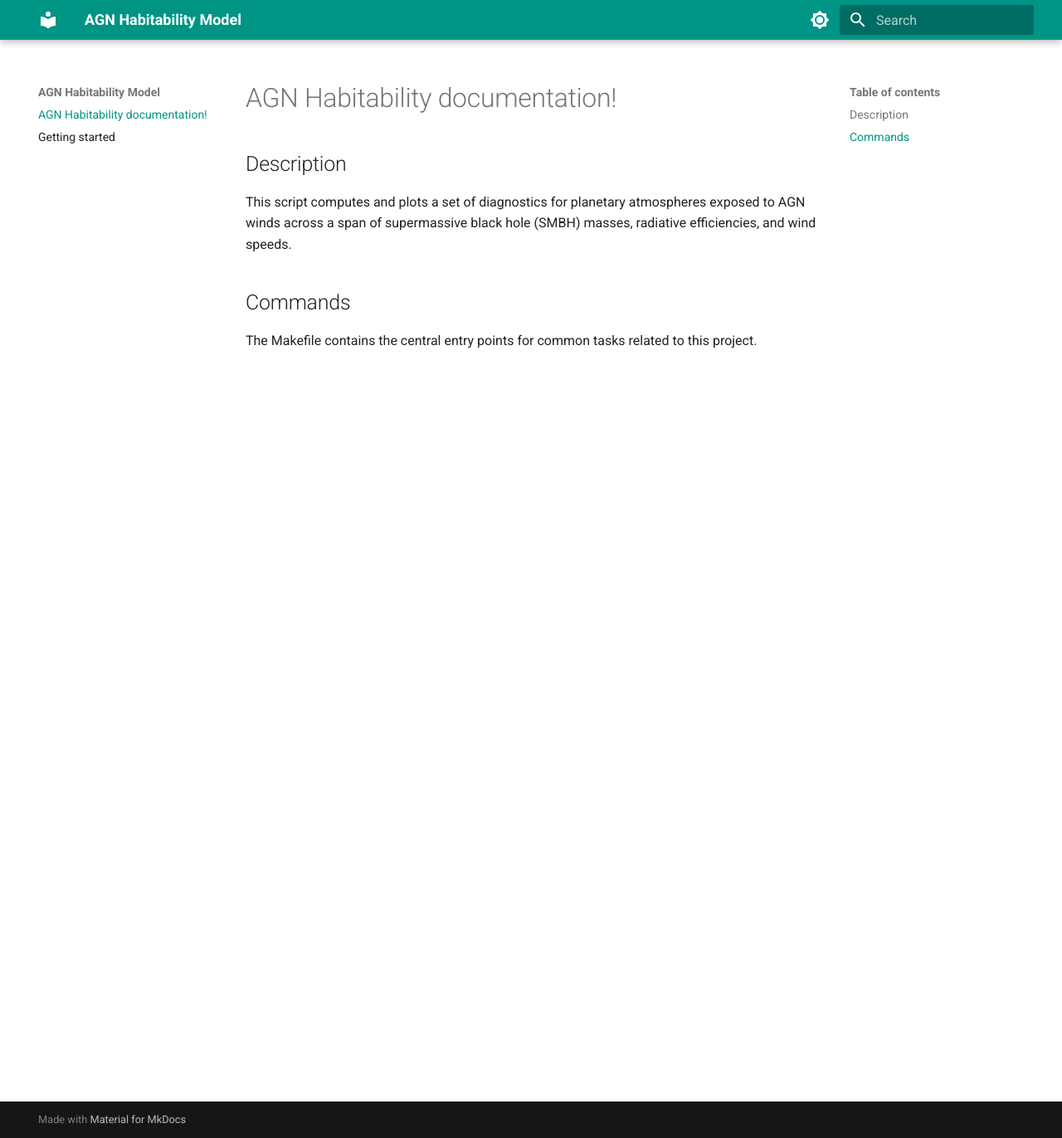
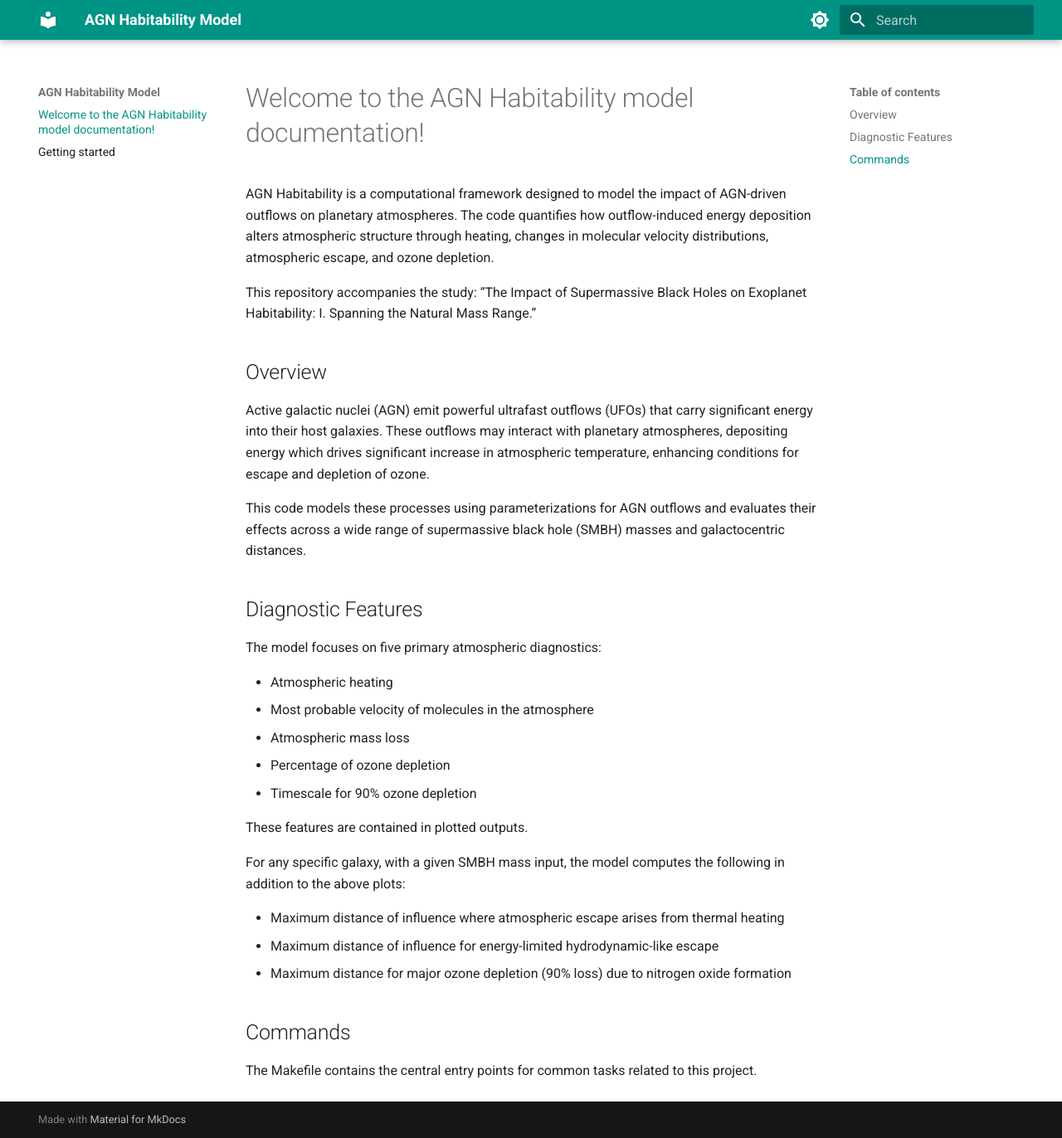
Before and after one commit to jourdanwaas/planAGN, an MkDocs documentation site: the page built from docs/docs/index.md, in a window 1280 px wide and 1372 px high. Shown: the whole window at 83% size. Built offline with MkDocs 1.6.1 and Material for MkDocs 9.7.7, drawn with Linux system fonts in a browser that asks for light colours.

Commit message:
elaborated overview and features of the model

```diff
--- a/docs/docs/index.md
+++ b/docs/docs/index.md
@@ -1,8 +1,33 @@
-# AGN Habitability documentation!
+# Welcome to the AGN Habitability model documentation!
 
-## Description
+AGN Habitability is a computational framework designed to model the impact of AGN-driven outflows on planetary atmospheres. The code quantifies how outflow-induced energy deposition alters atmospheric structure through heating, changes in molecular velocity distributions, atmospheric escape, and ozone depletion.
 
-This script computes and plots a set of diagnostics for planetary atmospheres exposed to AGN winds across a span of supermassive black hole (SMBH) masses, radiative efficiencies, and wind speeds.
+This repository accompanies the study:
+“The Impact of Supermassive Black Holes on Exoplanet Habitability: I. Spanning the Natural Mass Range.”
+
+## Overview
+
+Active galactic nuclei (AGN) emit powerful ultrafast outflows (UFOs) that carry significant energy into their host galaxies. These outflows may interact with planetary atmospheres, depositing energy which drives significant increase in atmospheric temperature, enhancing conditions for escape and depletion of ozone.
+
+This code models these processes using parameterizations for AGN outflows and evaluates their effects across a wide range of supermassive black hole (SMBH) masses and galactocentric distances.
+
+## Diagnostic Features
+
+The model focuses on five primary atmospheric diagnostics:
+
+- Atmospheric heating
+- Most probable velocity of molecules in the atmosphere
+- Atmospheric mass loss
+- Percentage of ozone depletion
+- Timescale for 90% ozone depletion
+
+These features are contained in plotted outputs.
+
+For any specific galaxy, with a given SMBH mass input, the model computes the following in addition to the above plots:
+
+- Maximum distance of influence where atmospheric escape arises from thermal heating
+- Maximum distance of influence for energy-limited hydrodynamic-like escape
+- Maximum distance for major ozone depletion (90% loss) due to nitrogen oxide formation
 
 ## Commands
 
```
